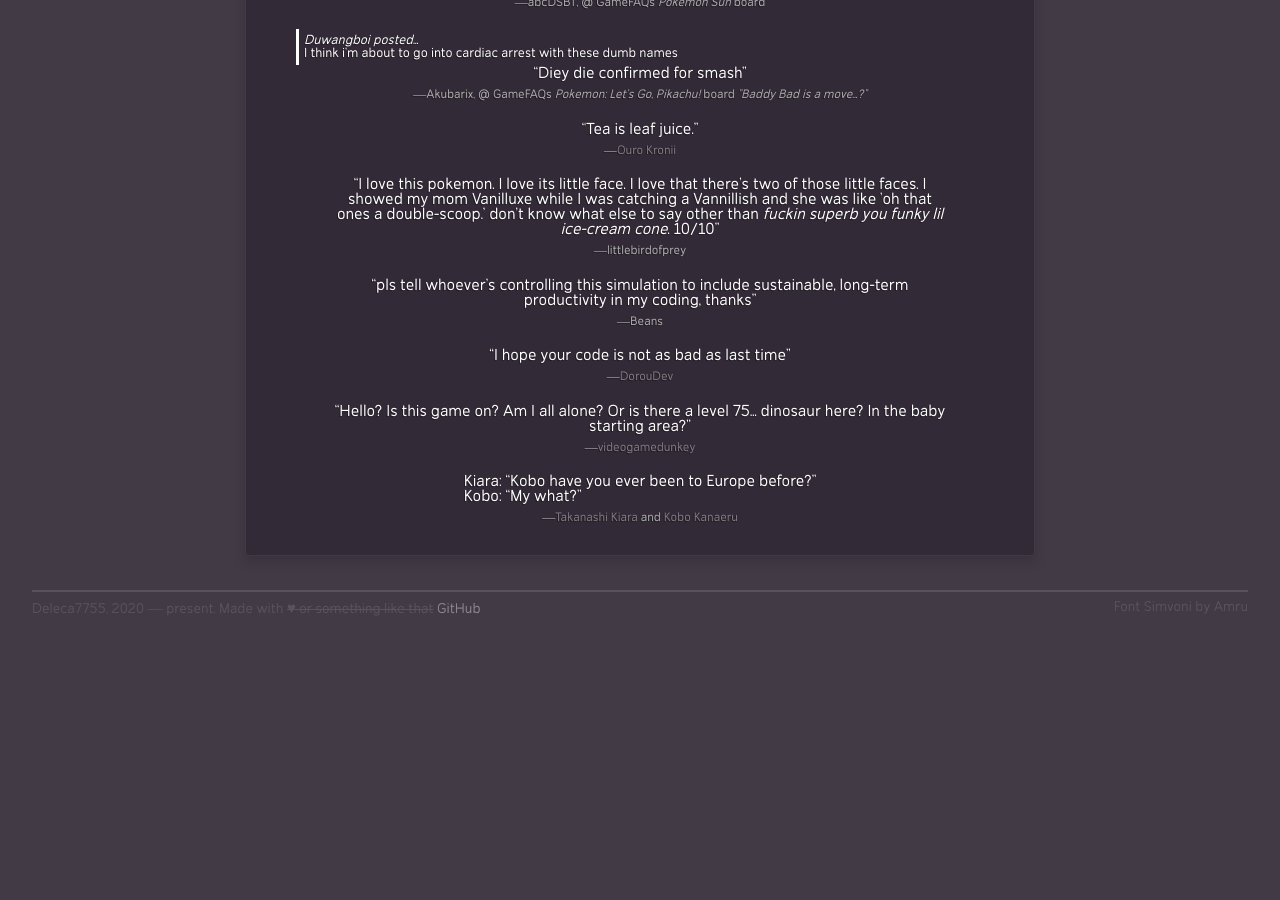
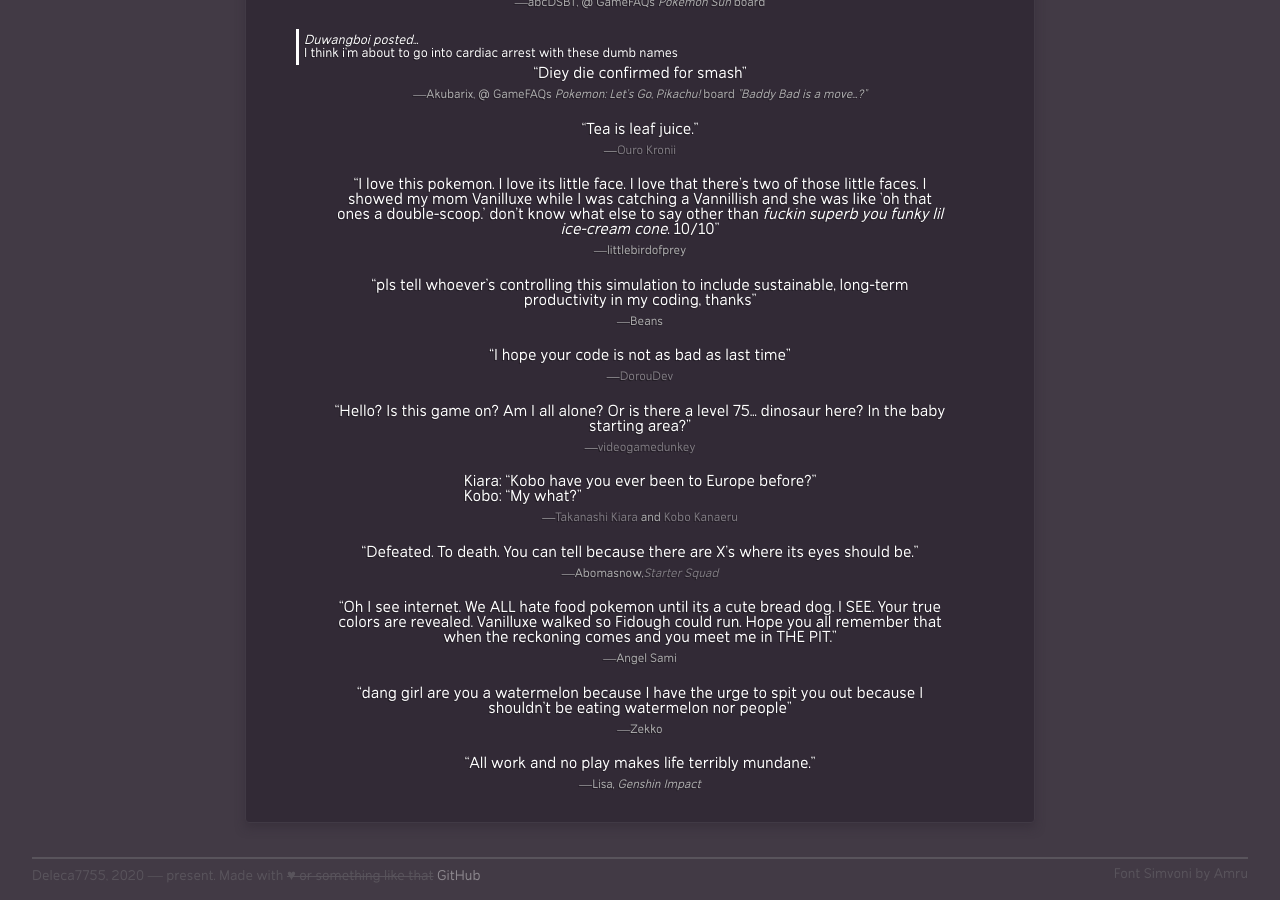
Before and after one commit to Deleca7755/deleca7755.github.io, a Jekyll site: the page built from quotes/index.html, in a window 1280 px wide and 900 px high, scrolled down 1924 px. Built offline with Jekyll 4.4.1, drawn with Linux system fonts in a browser that asks for light colours; Markdown is read by kramdown in place of the engine named in the settings; before the commit the page ends 2557 px from its top, so only the background shows below that.

Commit message:
Update index.html

```diff
--- a/quotes/index.html
+++ b/quotes/index.html
@@ -118,3 +118,15 @@ I think i'm about to go into cardiac arrest with these dumb names
 Kiara: <span class="quote">Kobo have you ever been to Europe before?</span><br/>
 Kobo: <span class="quote">My what?</span></div>
 <p class="quotesource"><a href="https://virtualyoutuber.fandom.com/wiki/Takanashi_Kiara/">Takanashi Kiara</a> and <a href="https://virtualyoutuber.fandom.com/wiki/Kobo_Kanaeru">Kobo Kanaeru</a></p>
+
+<p class="quote">Defeated. To death. You can tell because there are X's where its eyes should be.</p>
+<p class="quotesource">Abomasnow,<a href="https://www.youtube.com/watch?v=Tv5z7N5hYgw"><i>Starter Squad</i></a></p>
+
+<p class="quote">Oh I see internet. We ALL hate food pokemon until its a cute bread dog. I SEE. Your true colors are revealed. Vanilluxe walked so Fidough could run. Hope you all remember that when the reckoning comes and you meet me in THE PIT.</p>
+<p class="quotesource">Angel Sami</a></p>
+
+<p class="quote">dang girl are you a watermelon because I have the urge to spit you out because I shouldn't be eating watermelon nor people</p>
+<p class="quotesource">Zekko</a></p>
+
+<p class="quote">All work and no play makes life terribly mundane.</p>
+<p class="quotesource">Lisa, <i>Genshin Impact</i></a></p>
```
